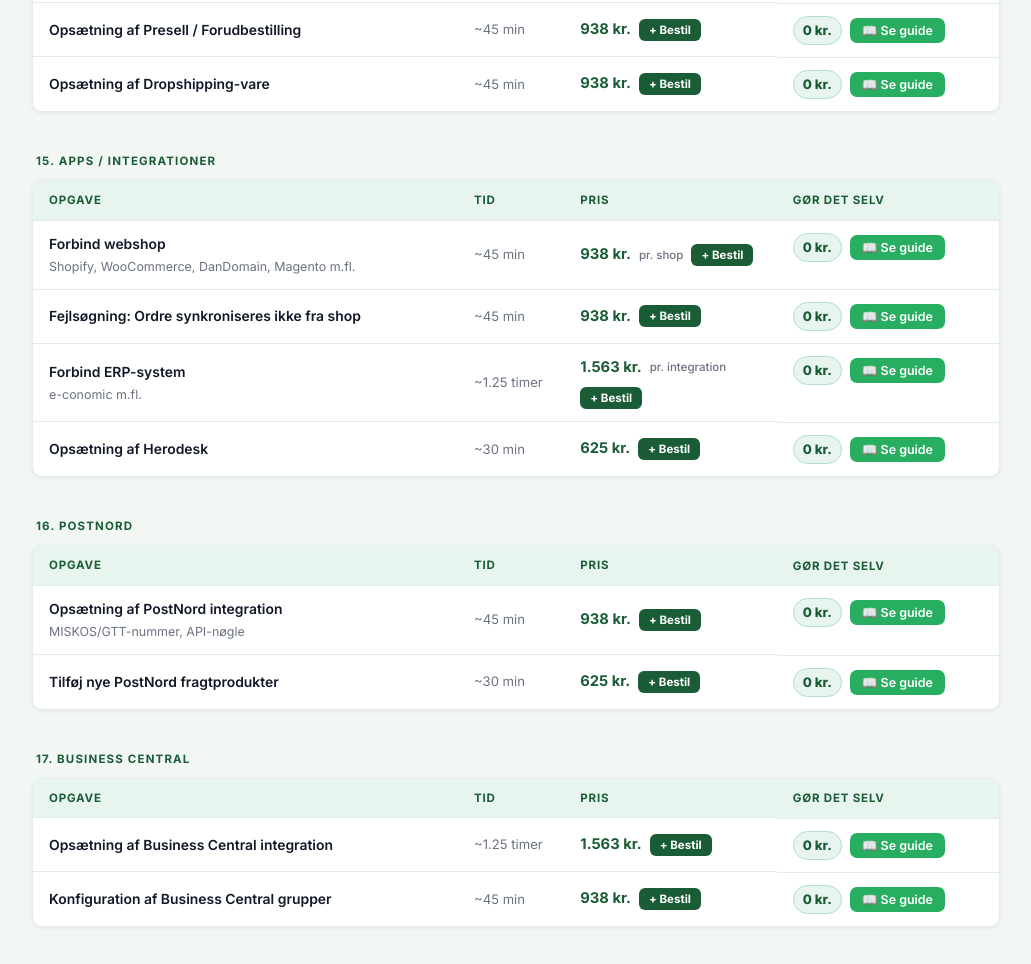
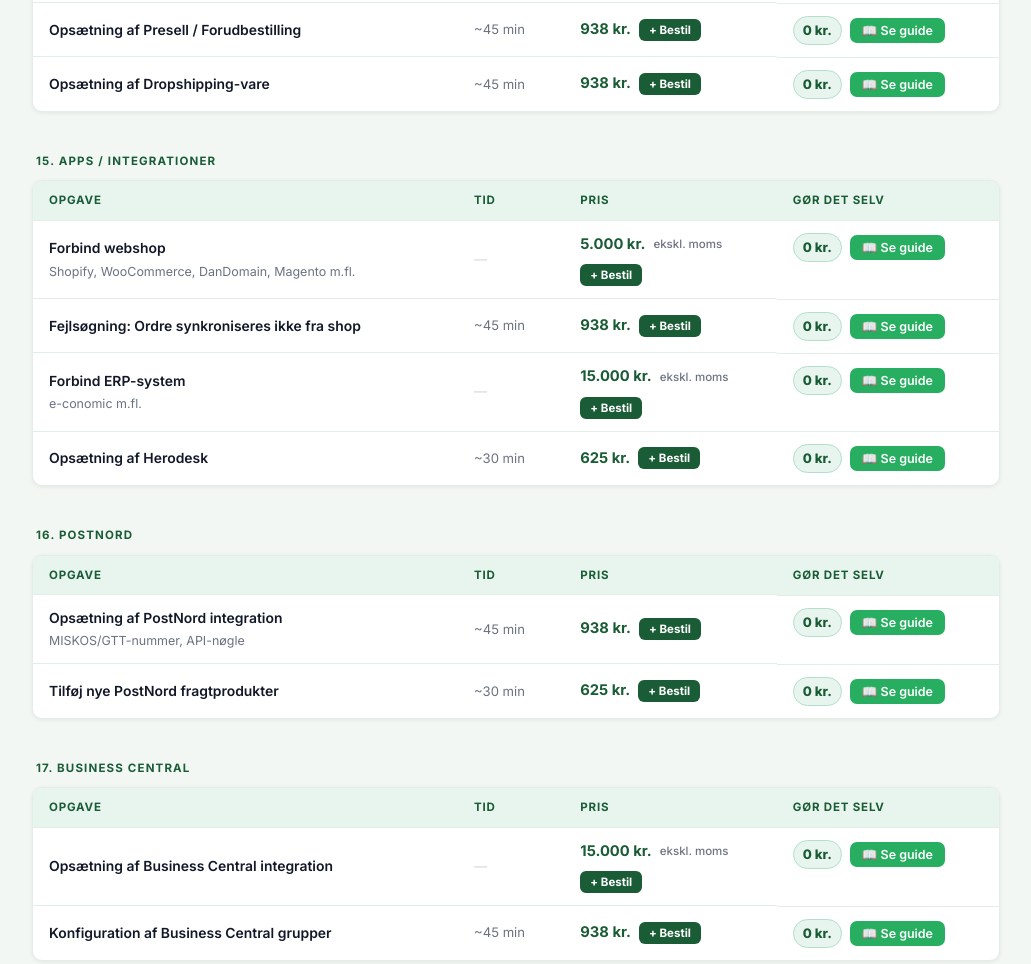
Before and after one commit to coopincDK/smartpack-priser, a website: page docs/index.html in a window 1280 px wide. Shown: the part 5764-6728 px from the top of the page, without its empty margins (124-1155 px from the left). Drawn offline with Linux system fonts and the light colour scheme.

Commit message:
feat: static GitHub Pages build i docs/

```diff
--- a/docs/data/prices.json
+++ b/docs/data/prices.json
@@ -570,11 +570,12 @@
           "id": "i1",
           "name": "Forbind webshop",
           "desc": "Shopify, WooCommerce, DanDomain, Magento m.fl.",
-          "minutes": 45,
-          "price": 938,
+          "minutes": null,
+          "price": 5000,
           "priceNote": "pr. shop",
           "guideUrl": "https://support.smartpack.dk/da/articles/9374401-opret-woocommerce-api-nogle-til-smartpack",
-          "playbookSection": "WooCommerce integration"
+          "playbookSection": "WooCommerce integration",
+          "priceLabel": "5.000 kr."
         },
         {
           "id": "i2",
@@ -589,11 +590,12 @@
           "id": "i3",
           "name": "Forbind ERP-system",
           "desc": "e-conomic m.fl.",
-          "minutes": 75,
-          "price": 1563,
+          "minutes": null,
+          "price": 15000,
           "priceNote": "pr. integration",
           "guideUrl": null,
-          "playbookSection": "Visma e-conomic"
+          "playbookSection": "Visma e-conomic",
+          "priceLabel": "15.000 kr."
         },
         {
           "id": "i4",
@@ -638,10 +640,11 @@
           "id": "bc1",
           "name": "Opsætning af Business Central integration",
           "desc": "",
-          "minutes": 75,
-          "price": 1563,
+          "minutes": null,
+          "price": 15000,
           "guideUrl": null,
-          "playbookSection": "Business Central (BC)"
+          "playbookSection": "Business Central (BC)",
+          "priceLabel": "15.000 kr."
         },
         {
           "id": "bc2",
--- a/docs/index.html
+++ b/docs/index.html
@@ -928,6 +928,9 @@ async function loadPrices() {
 }
 
 function formatPrice(task) {
+  if (task.priceLabel) {
+    return task.priceLabel + '<span class="price-note"> ekskl. moms</span>';
+  }
   if (task.price !== null && task.price !== undefined) {
     return task.price.toLocaleString('da-DK') + '&nbsp;kr.' +
       (task.priceNote ? `<span class="price-note"> ${task.priceNote}</span>` : '');
```
